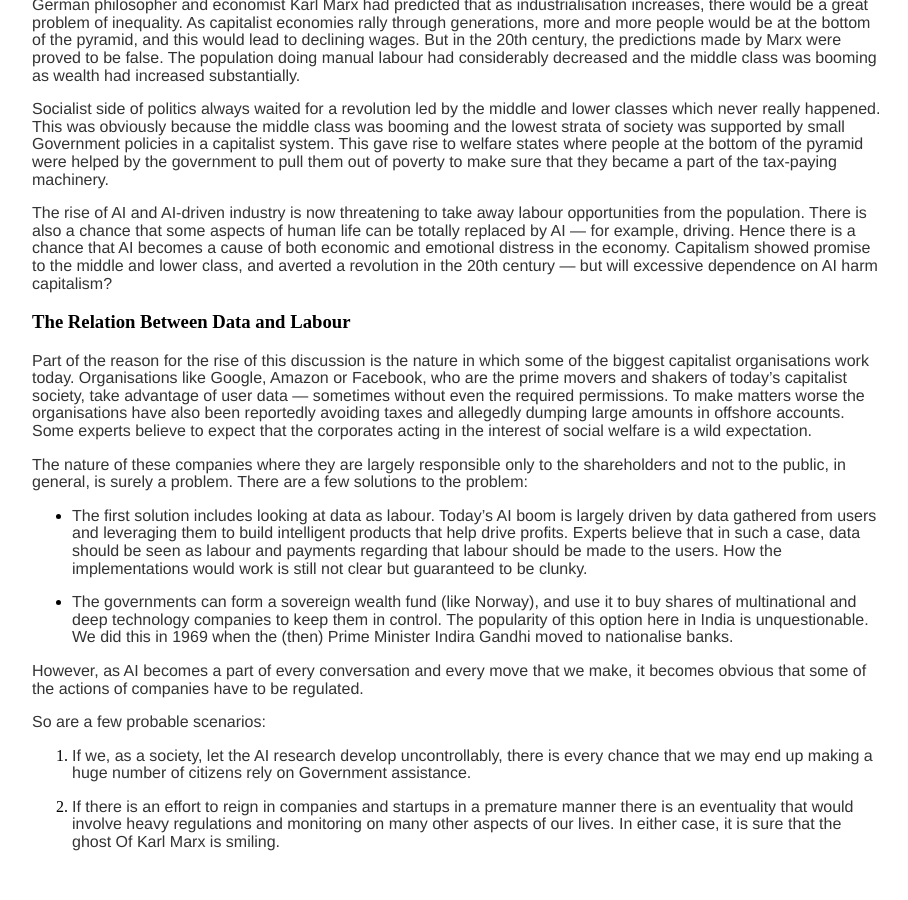
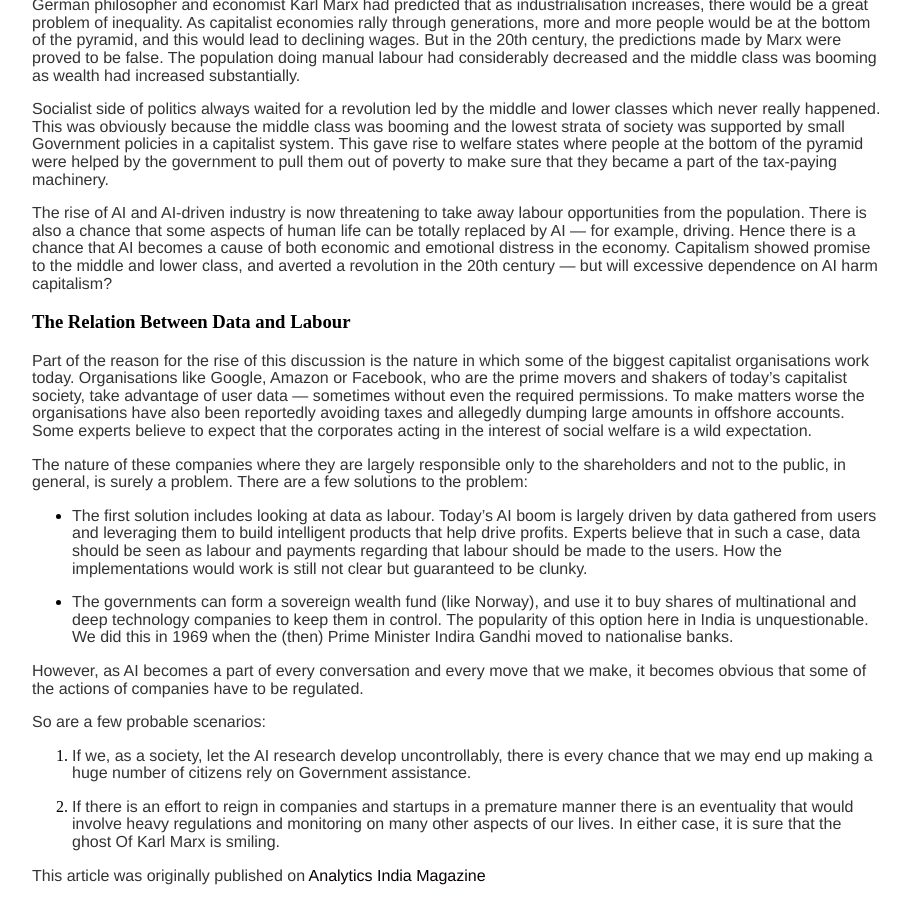
Before and after one commit to AbhiK24/abhik24.github.io, a Jekyll site: the page built from _posts/2018-07-04-AI-And-Capitalism-Why-The-Ghost-Of-Marx-May-Be-Secretly-Smiling.md, in a window 1280 px wide and 900 px high, scrolled down 1215 px. Shown: the whole window, without its empty margins (168-1076 px from the left). Built offline with Jekyll 4.4.1, drawn with Linux system fonts in a browser that asks for light colours; comment, search, counter and statistics services are not loaded; before the commit the page ends 2082 px from its top, so only the background shows below that.

Commit message:
originally published on

```diff
--- a/_posts/2018-07-04-AI-And-Capitalism-Why-The-Ghost-Of-Marx-May-Be-Secretly-Smiling.md
+++ b/_posts/2018-07-04-AI-And-Capitalism-Why-The-Ghost-Of-Marx-May-Be-Secretly-Smiling.md
@@ -65,3 +65,6 @@ So are a few probable scenarios:
 
 2. If there is an effort to reign in companies and startups in a premature manner there is an eventuality that would involve heavy regulations and monitoring on many other aspects of our lives.
 In either case, it is sure that the ghost Of Karl Marx is smiling.
+
+
+This article was originally published on [Analytics India Magazine](https://analyticsindiamag.com/ai-and-capitalism-why-the-ghost-of-marx-may-be-secretly-smiling/)
```
